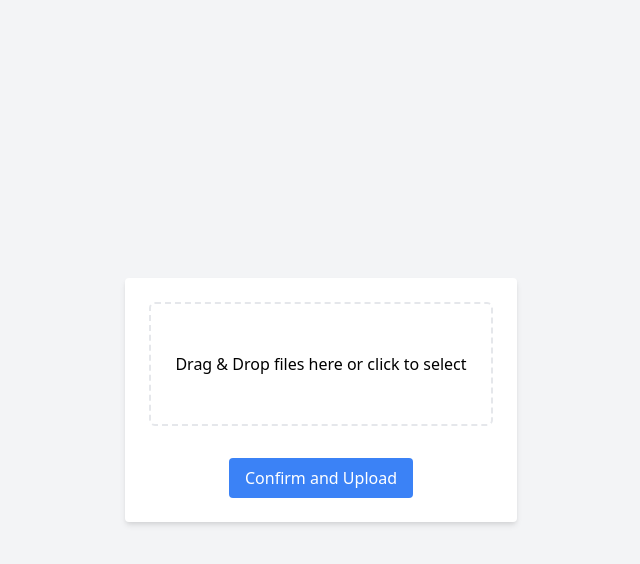
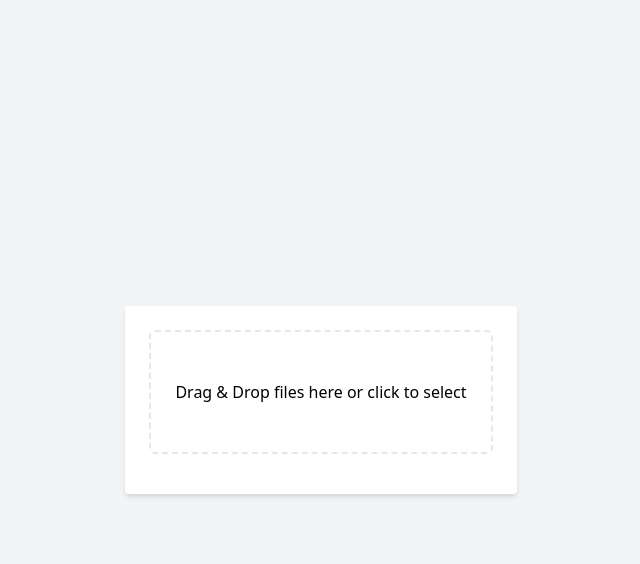
Before and after one commit to Rothier/File-Transfer-App, a Flask app: page / in a window 1280 px wide. Shown: the top 564 px of the page, without its empty margins (319-959 px from the left). Run offline with Flask 3, Linux system fonts and the light colour scheme.

Commit message:
Removed redundant button

```diff
--- a/templates/index.html
+++ b/templates/index.html
@@ -18,9 +18,6 @@
             <input type="file" id="fileInput" class="hidden" multiple>
         </div>
         <div id="status" class="mt-4"></div>
-        <div>
-            <button id="uploadButton" class="mt-4 bg-blue-500 text-white px-4 py-2 rounded disabled:opacity-50" disabled>Confirm and Upload</button>
-        </div>
     </div>
 
     <script>
```
Also changed, not shown: instance/filestore.db.
